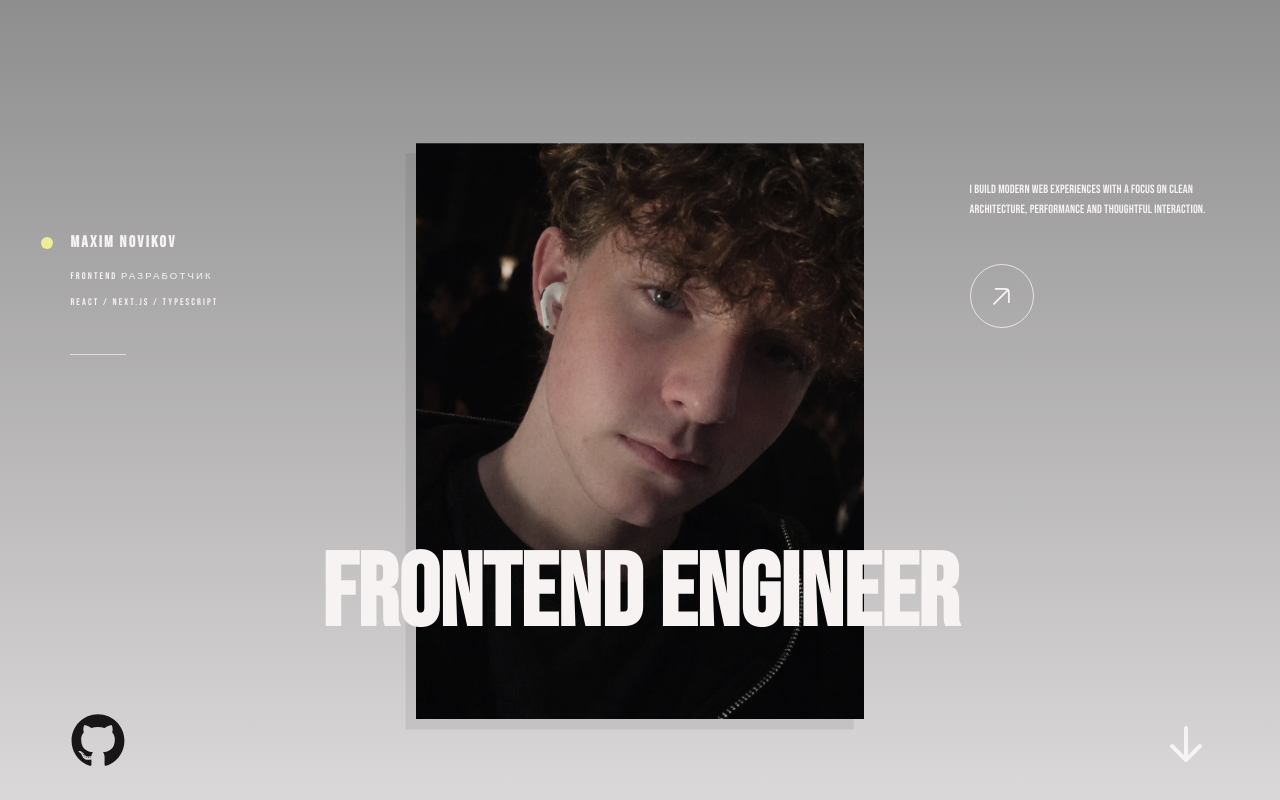
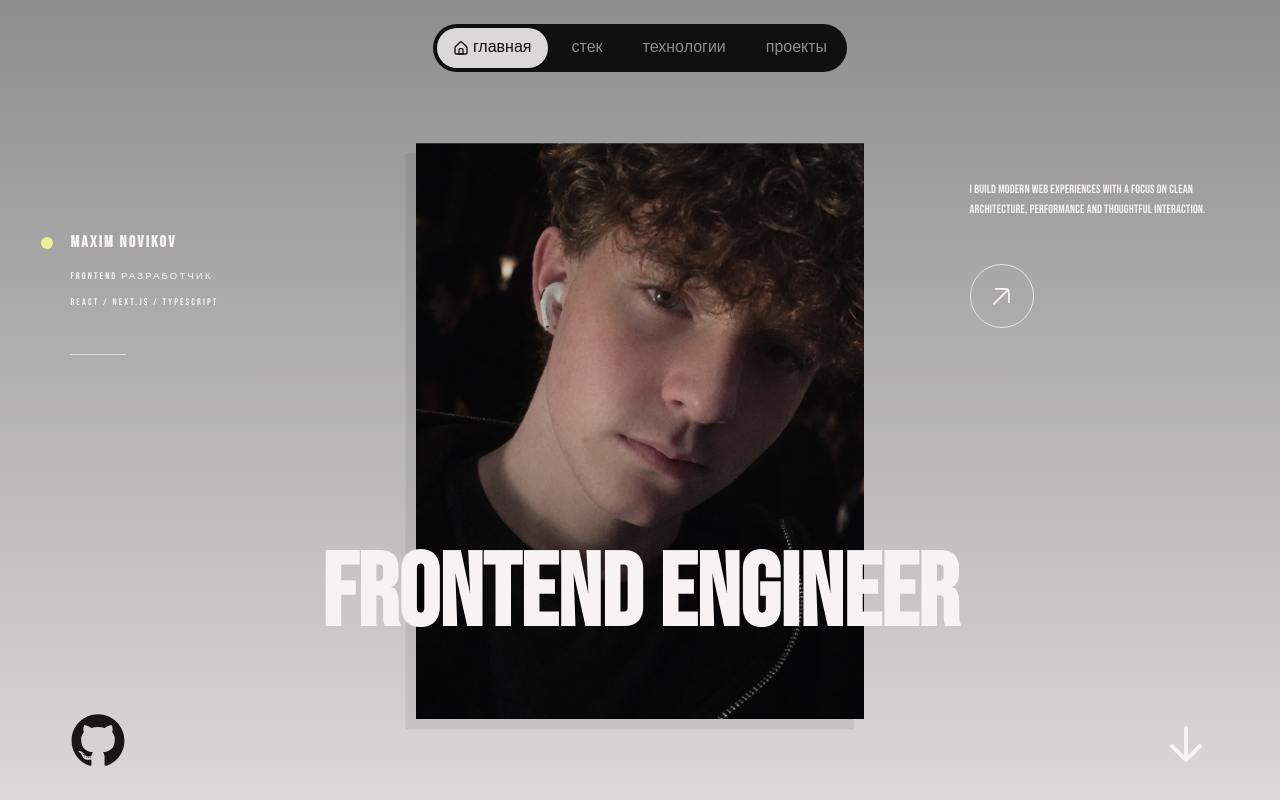
Before and after one commit to Maxim-Coder-arch/personal-website, a Next.js app: page / in a window 1280 px wide. Built offline with nearby package versions, Linux system fonts and the light colour scheme; a web font is replaced by a local one.

Commit message:
feat: add base layout  menu

```diff
--- a/src/app/layout.tsx
+++ b/src/app/layout.tsx
@@ -3,6 +3,7 @@ import type { Metadata } from "next";
 import "./styles/css/globals.css";
 
 import "./styles/scss/globals.scss";
+import { Menu } from "../widgets/menu";
 
 export const metadata: Metadata = {
   title: "Create Next App",
@@ -13,6 +14,7 @@ const RootLayout = ({ children }: LayoutProps<"/">) => {
   return (
     <html lang="en">
       <body>
+        <Menu />
         {children}
       </body>
     </html>
--- /dev/null
+++ b/src/shared/icons/home.tsx
@@ -0,0 +1,11 @@
+export const HomeIcon = () => {
+    return (
+        <svg xmlns="http://www.w3.org/2000/svg" width="1em" height="1em" viewBox="0 0 24 24">
+            <path d="M0 0h24v24H0z" fill="none" />
+            <g fill="none" stroke="currentColor" strokeLinecap="round" strokeLinejoin="round" strokeWidth="2">
+                <path d="M21 19v-6.733a4 4 0 0 0-1.245-2.9L13.378 3.31a2 2 0 0 0-2.755 0L4.245 9.367A4 4 0 0 0 3 12.267V19a2 2 0 0 0 2 2h14a2 2 0 0 0 2-2" />
+                <path d="M9 15a2 2 0 0 1 2-2h2a2 2 0 0 1 2 2v6H9z" />
+            </g>
+        </svg>
+    )
+}
--- a/src/widgets/hero-section/ui/layer/components/hero-section-layer.tsx
+++ b/src/widgets/hero-section/ui/layer/components/hero-section-layer.tsx
@@ -4,10 +4,12 @@ import styles from "../../styles/hero-section.module.scss";
 
 export const HeroSectionLayer = ({ children }: ReactChildren) => {
     return (
-        <div
-            className={`${styles["hero-section"]} min-h-screen flex flex-col justify-center gap-4`}
-        >
-            { children }
-        </div>
+        <section id="hero-section">
+            <div
+                className={`${styles["hero-section"]} min-h-screen flex flex-col justify-center gap-4`}
+            >
+                { children }
+            </div>
+        </section>
     )
 }
--- /dev/null
+++ b/src/widgets/menu/index.ts
@@ -0,0 +1 @@
+export { Menu } from "./ui/layer/menu";
--- /dev/null
+++ b/src/widgets/menu/ui/layer/menu.tsx
@@ -0,0 +1,57 @@
+"use client";
+
+import { ReactElement } from "react";
+import styles from "../styles/menu.module.scss";
+import { HomeIcon } from "@/src/shared/icons/home";
+import Link from "next/link";
+import { it } from "node:test";
+import { usePathname } from "next/navigation";
+
+export interface IMenuItems {
+    itemLabel: string;
+    itemLink: string;
+    itemIcon?: ReactElement;
+}
+
+export const menuItems: IMenuItems[] = [
+    {
+        itemLabel: "Главная",
+        itemLink: "/",
+        itemIcon: <HomeIcon />
+    },
+    {
+        itemLabel: "Стек",
+        itemLink: "/a",
+    },
+    {
+        itemLabel: "Технологии",
+        itemLink: "/b",
+    },
+    {
+        itemLabel: "Проекты",
+        itemLink: "/s",
+    },
+]
+
+export const Menu = () => {
+    const pathName = usePathname();
+
+    return (
+        <nav className={`${styles["hero-nav"]} w-full fixed flex justify-center`}>
+            <div className={`${styles["hero-nav__sections"]} rounded-3xl flex justify-center p-1`}>
+                <ul className="flex items-center gap-2">
+                    {menuItems.map((item, index) => {
+                        return (
+                            <li key={index + item.itemLabel} className={`flex rounded-3xl px-4 py-2 gap-1 ${pathName === item.itemLink ? styles["active"] : ""}`}>
+
+                                { item.itemIcon && item.itemIcon }
+
+                                <Link href={item.itemLink}>{ item.itemLabel }</Link>
+                            </li>
+                        )
+                    })}
+                </ul>
+            </div>
+        </nav>
+    )
+}
--- /dev/null
+++ b/src/widgets/menu/ui/styles/menu.module.scss
@@ -0,0 +1,26 @@
+@use "../../../../app/styles/scss/includes" as *;
+
+.hero-nav {
+    z-index: 1000;
+
+    &__sections {
+        width: fit-content;
+        min-height: 30px;
+
+        margin-top: 1.5rem;
+
+        background-color: $bg-color;
+
+        & ul {
+            & li {
+                @include font(1rem, 100, $light-grey);
+                text-transform: lowercase;
+            }
+        }
+    }
+}
+
+.active {
+    background-color: $white;
+    color: $bg-color !important;
+}
```
